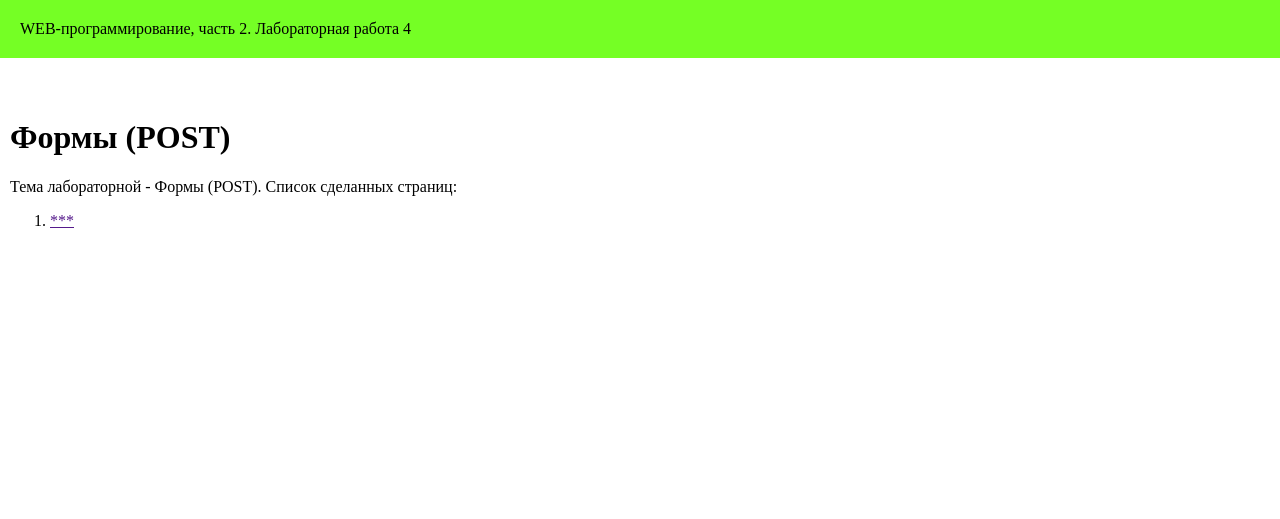
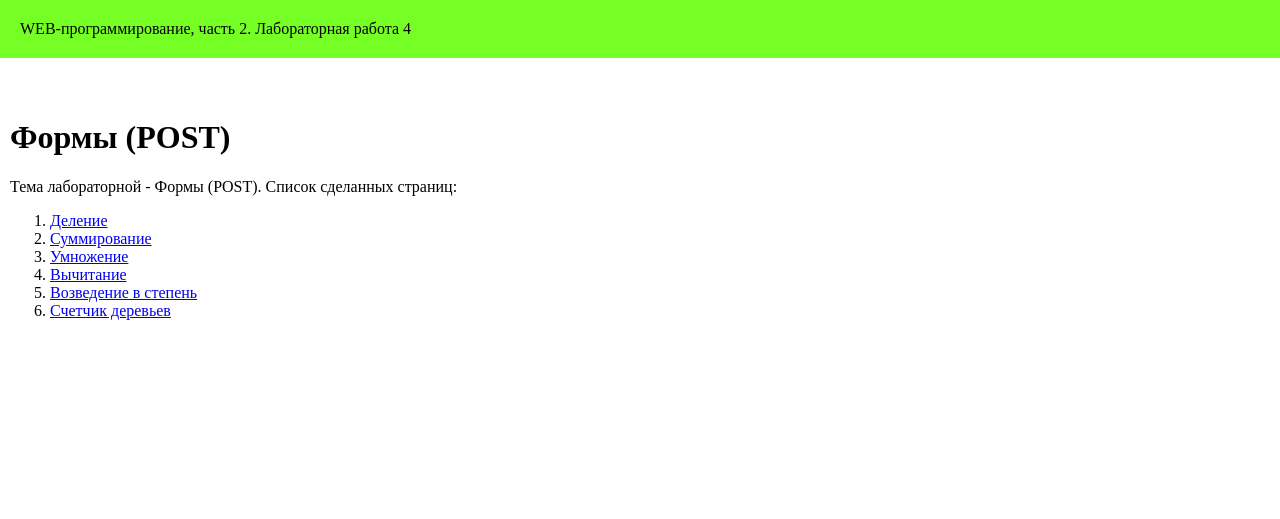
Before and after one commit to Nootropica/web--programming-labs-2, a Flask app: page /lab4/ in a window 1280 px wide. Shown: the top 519 px of the page. Run offline with Flask 3, Linux system fonts and the light colour scheme.

Commit message:
Счетчик деревьев

```diff
--- a/templates/lab4/lab4.html
+++ b/templates/lab4/lab4.html
@@ -6,6 +6,11 @@
     <h1>Формы (POST)</h1>
     <div>Тема лабораторной - Формы (POST). Список сделанных страниц:</div>
     <ol>
-        <li><a href="">***</a></li>
+        <li><a href="/lab4/div-form">Деление</a></li>
+        <li><a href="/lab4/sum-form">Суммирование</a></li>
+        <li><a href="/lab4/mul-form">Умножение</a></li>
+        <li><a href="/lab4/sub-form">Вычитание</a></li>
+        <li><a href="/lab4/pow-form">Возведение в степень</a></li>
+        <li><a href="/lab4/tree">Счетчик деревьев</a></li>
     </ol>
 {% endblock %}
```
Also changed, not shown: templates/lab4/tree.html (added, +13 -0 lines).
